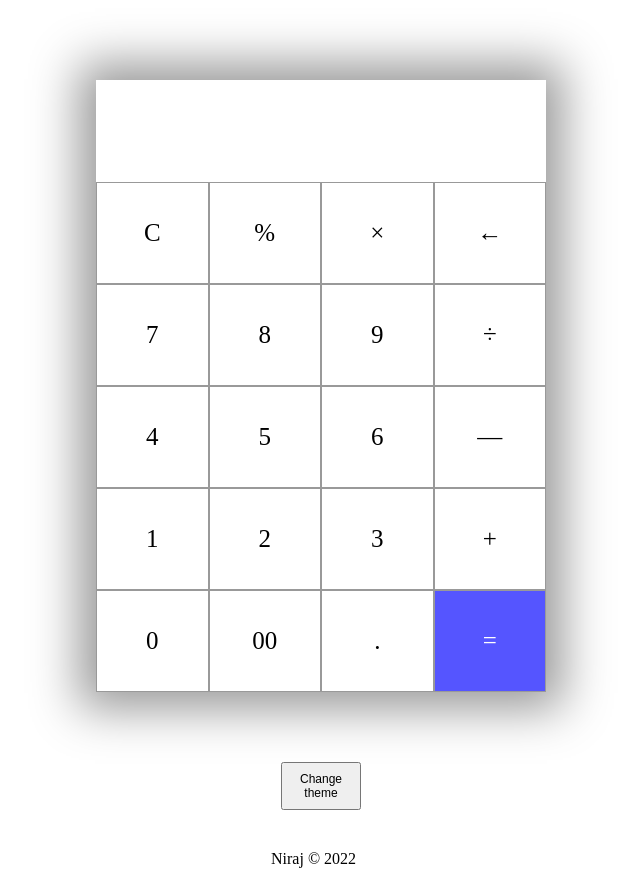
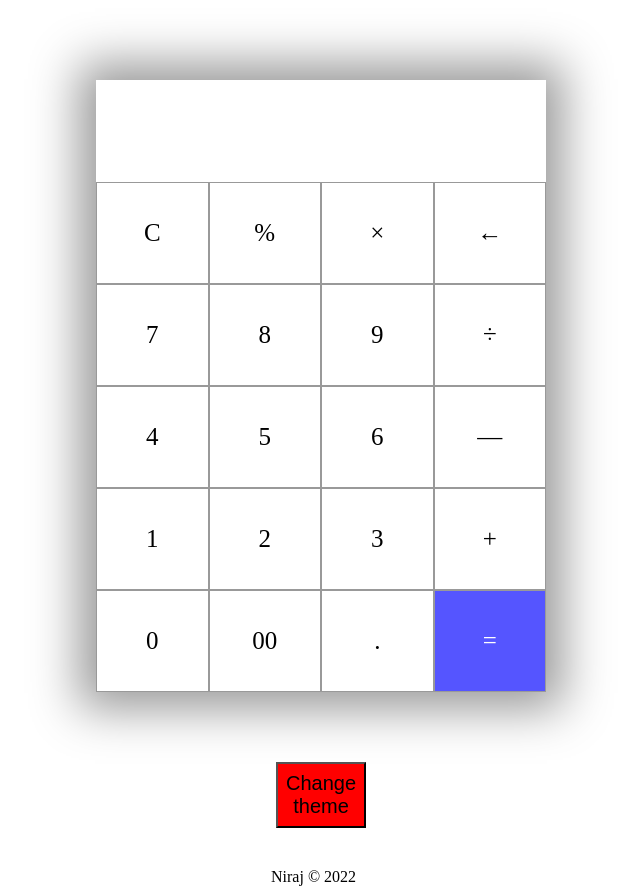
Before and after one commit to AshwiniKantJha/Calculator, a plain HTML site: page index.html in a window 1280 px wide. Shown: the whole page, without its empty margins (319-959 px from the left). Drawn offline with Linux system fonts and the light colour scheme.

Commit message:
Update AailaJaadu.css

```diff
--- a/AailaJaadu.css
+++ b/AailaJaadu.css
@@ -51,7 +51,8 @@
 
 #theme {
         height: auto ;
-        max-width:80px ;
+        max-width:90px ;
         padding: 8px 4px ;
-        font-size: 12px ;
+        font-size: 20px ;
+        background-color: red ;
          }
```
